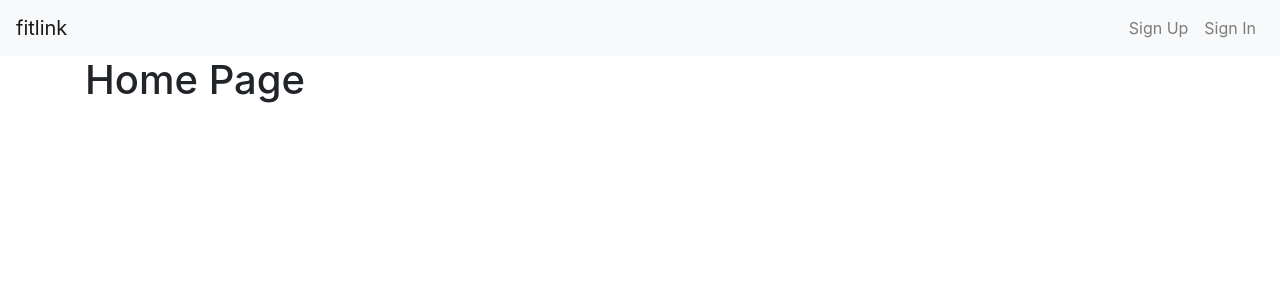
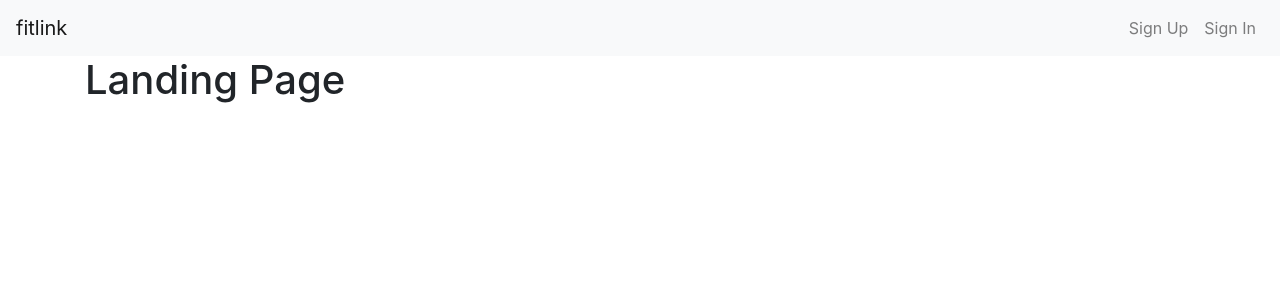
Before and after one commit to mitchbrowne/fitlink, a React (Create React App) app: page / in a window 1280 px wide. Shown: the top 300 px of the page. Built offline with nearby package versions, Linux system fonts and the light colour scheme; no server answers.

Commit message:
Renamed home to landing page and made user feed home

```diff
--- a/src/App.js
+++ b/src/App.js
@@ -6,7 +6,7 @@ import { getUser } from './helpers/fireUtils';
 import SignedInPermission from './components/SignedInPermission';
 import Layout from './components/Layout';
 
-import Home from './pages/Home';
+import LandingPage from './pages/LandingPage';
 import UserFeed from './pages/UserFeed';
 import Explore from './pages/Explore';
 import Settings from './pages/Settings';
@@ -83,13 +83,13 @@ export default class App extends Component {
               exact
               path="/"
               render={(props) => (
-                <Home {...props} user={this.state.user} />
+                <LandingPage {...props} user={this.state.user} />
               )}
             />
             <SignedInPermission {...this.props} user={this.state.user}>
               <Route
                 exact
-                path="/feed"
+                path="/home"
                 render={(props) => (
                   <UserFeed {...props} user={this.state.user} />
                 )}
--- a/src/components/Nav.js
+++ b/src/components/Nav.js
@@ -43,7 +43,7 @@ export default (props) => {
         <Navbar.Collapse id="basic-navbar-nav">
             {user &&
               <Nav className="mr-auto">
-                <Nav.Link as={Link} to="/feed">Feed</Nav.Link>
+                <Nav.Link as={Link} to="/home">Home</Nav.Link>
                 <Nav.Link as={Link} to="/explore">Explore</Nav.Link>
               </Nav>
             }
--- a/src/pages/Home.js
+++ b/src/pages/LandingPage.js
@@ -6,12 +6,12 @@ import {
   Col
 } from 'react-bootstrap';
 
-export default class Home extends Component {
+export default class LandingPage extends Component {
   render() {
     return (
       <div>
         <Container className="justify-content-md-center">
-          <h1>Home Page</h1>
+          <h1>Landing Page</h1>
         </Container>
       </div>
     )
```
